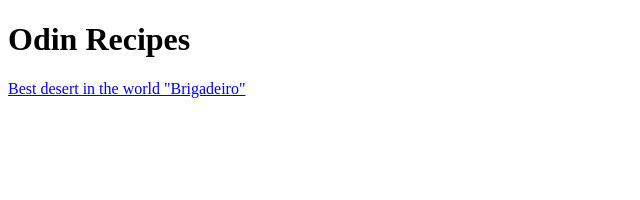
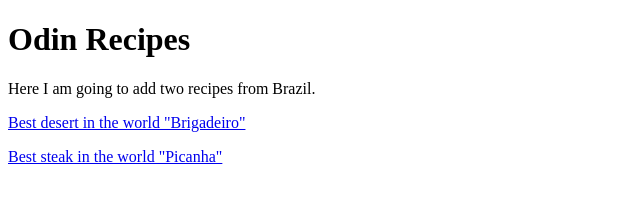
Before and after one commit to lucianapcs/odin-recipes, a plain HTML site: page index.html in a window 1280 px wide. Shown: the whole page, without its empty margins (0-640 px from the left). Drawn offline with Linux system fonts and the light colour scheme.

Commit message:
I added the link to the picanha recipe

```diff
--- a/index.html
+++ b/index.html
@@ -6,7 +6,15 @@
     </head>
     <body>
         <h1>Odin Recipes</h1>
+        <p>Here I am going to add two recipes from Brazil.</p>
+
         <a href= "./recipes/brigadeiro.html">Best desert in the world "Brigadeiro"</a>
+       <p><a href="./recipes/picanha.html">Best steak in the world "Picanha"</a></p>
+
+
+
+
+
     </body>
 
 
```
